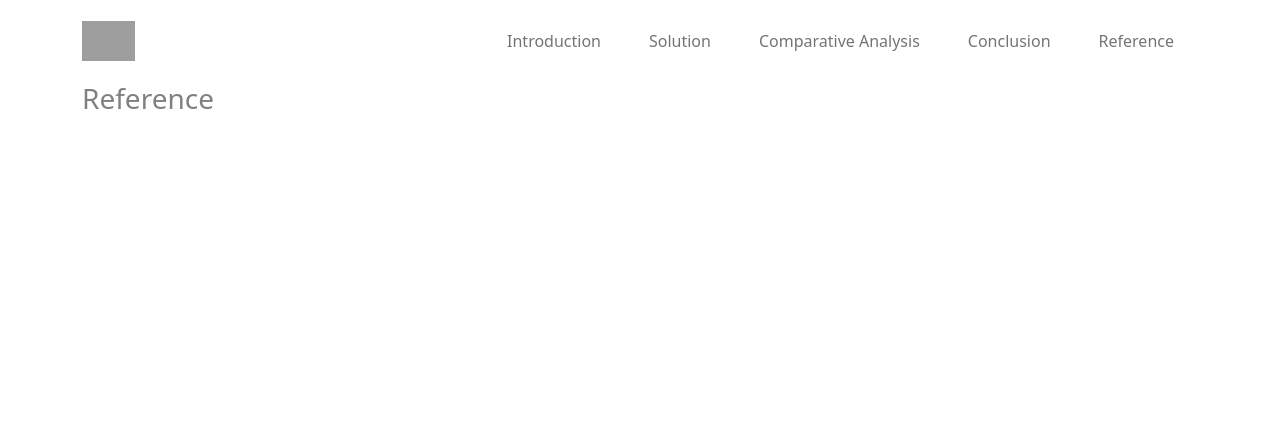
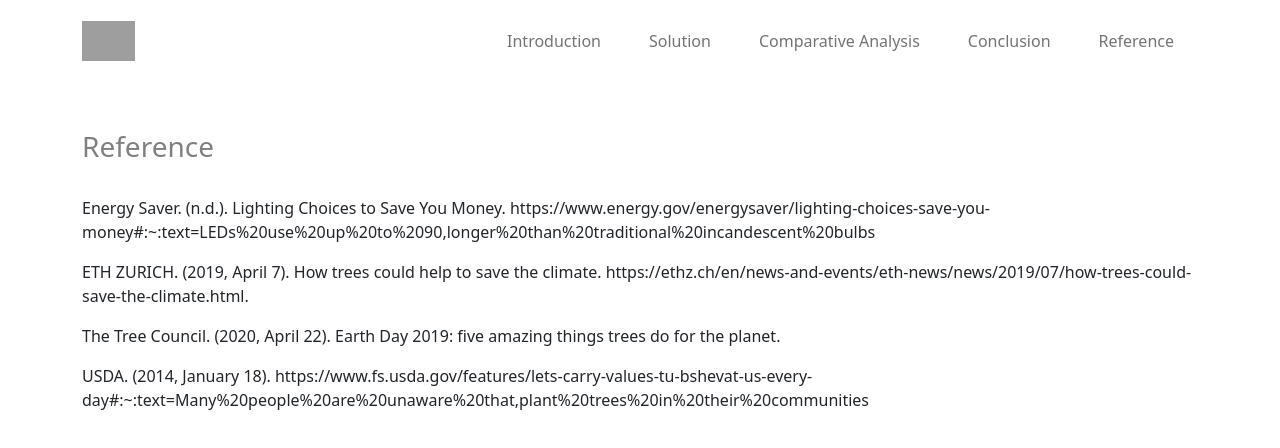
Before and after one commit to HenlySu/EAC-WebsiteReport, a Next.js app: page /reference in a window 1280 px wide. Shown: the top 448 px of the page. Built offline with nearby package versions, Linux system fonts and the light colour scheme; grey boxes are pictures that could not be loaded.

Commit message:
Updated reference

```diff
--- a/pages/reference.jsx
+++ b/pages/reference.jsx
@@ -4,8 +4,26 @@ export default function Reference (){
    return (
       <>
          <Container>
+            <br />
+            <br />
             <h3>Reference</h3>
+            <br />
 
+            <p>
+               Energy Saver. (n.d.). Lighting Choices to Save You Money. https://www.energy.gov/energysaver/lighting-choices-save-you-money#:~:text=LEDs%20use%20up%20to%2090,longer%20than%20traditional%20incandescent%20bulbs
+            </p>
+
+            <p>
+               ETH ZURICH. (2019, April 7). How trees could help to save the climate. https://ethz.ch/en/news-and-events/eth-news/news/2019/07/how-trees-could-save-the-climate.html.
+            </p>
+
+            <p>
+               The Tree Council. (2020, April 22). Earth Day 2019: five amazing things trees do for the planet.
+            </p>
+
+            <p>
+               USDA. (2014, January 18). https://www.fs.usda.gov/features/lets-carry-values-tu-bshevat-us-every-day#:~:text=Many%20people%20are%20unaware%20that,plant%20trees%20in%20their%20communities
+            </p>
          </Container>
       </>
    )
```
